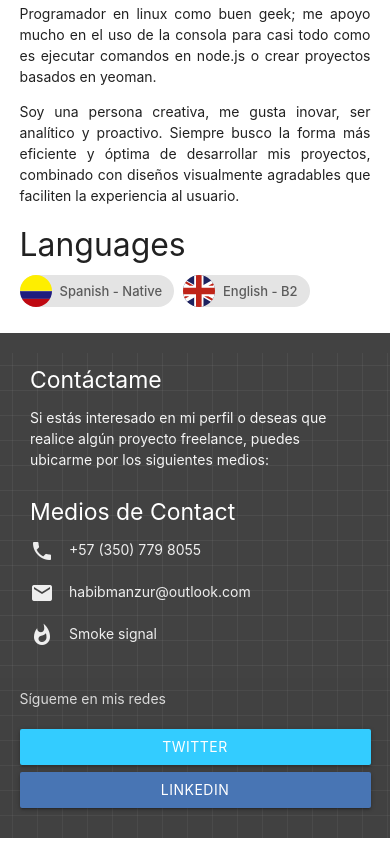
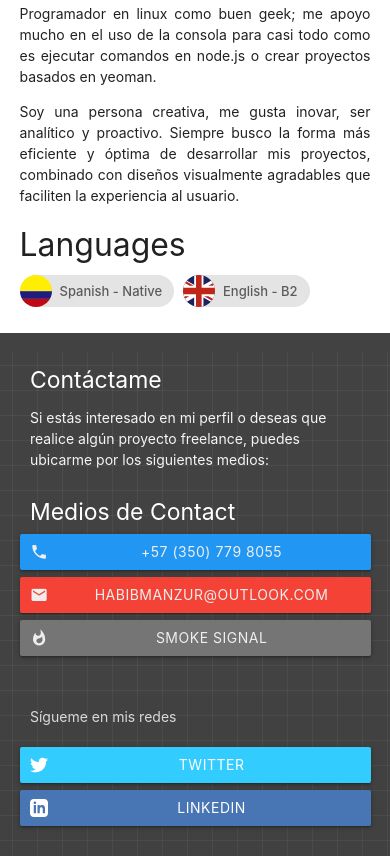
Before and after one commit to hmanzur/hmanzur.github.io, a website: page index.html in a window 390 px wide. Shown: the part 1147-2003 px from the top of the page. Drawn offline with nearby package versions, Linux system fonts and the light colour scheme.

Commit message:
Applying new mobile styles

```diff
--- a/assets/index.css
+++ b/assets/index.css
@@ -92,7 +92,7 @@ footer .page-footer .footer-copyright{
 }
 
 .bg-animate-1{
-	width: 100wh;
+	width: 100%;
 	height: 90vh;
 	color: #fff;
 	background: linear-gradient(-45deg, rgba(238, 118, 82, 0.6), rgba(231, 60, 126, 0.6), rgba(35, 165, 213, 0.6), rgba(35, 213, 171, 0.6));
@@ -117,6 +117,22 @@ footer .page-footer .footer-copyright{
 
 .alpha:hover {
 	opacity: 1;
+}
+
+
+.custom-icon {
+	background-repeat: no-repeat;
+	background-size: contain;
+	background-position: center;
+	color: transparent !important;
+}
+
+.custom-icon.twitter {
+	background-image: url("icons/twitter.svg");
+}
+
+.custom-icon.linkedin {
+	background-image: url("icons/linkedin.svg");
 }
 
 @-webkit-keyframes Gradient {
--- a/index.html
+++ b/index.html
@@ -173,9 +173,9 @@
                         </div>
                         <div class="col s12 m6 l6 offset-l1">
                             <h5 class="white-text">Medios de Contact</h5>
-                            <ul class="white-text">
+                            <ul class="white-text hide-on-small-only">
                                 <li>
-                                    <a class="grey-text text-lighten-3" href="tel:+573507798055">
+                                    <a class="grey-text text-lighten-3 " href="tel:+573507798055">
                                         <i class="material-icons left">phone</i>
                                         +57 (350) 779 8055
                                     </a>
@@ -199,26 +199,61 @@
                                     <i class="material-icons left">whatshot</i>Smoke signal</a>
                                 </li>
                             </ul>
+
+                            <div class="white-text hide-on-med-and-up row no-print">
+                                <a class="grey-text text-lighten-3 btn col s12 blue" href="tel:+573507798055">
+                                    <i class="material-icons left">phone</i>
+                                    +57 (350) 779 8055
+                                </a>
+
+                                <div class="col s12" style="height: .5em"></div>
+
+                                <a class="grey-text text-lighten-3 btn col s12 red" href="mailto:habibmanzur@outlook.com">
+                                    <i class="material-icons left">mail</i>habibmanzur@outlook.com
+                                </a>
+
+                                <div class="col s12" style="height: .5em"></div>
+
+                                <a class="grey-text text-lighten-3 btn col s12 grey darken-1"
+                                   href="https://www.google.com/search?q=How+do+you+send+a+smoke+signal">
+                                    <i class="material-icons left">whatshot</i>Smoke signal
+                                </a>
+                            </div>
                         </div>
                     </div>
                 </div>
                 <div class="footer-copyright no-print">
                     <div class="container">
                         <div class="row">
-                            Sígueme en mis redes
+                            <div class="col">
+                                Sígueme en mis redes
+                            </div>
 
-                            <div class="hide-on-small-only">
-                                <a class="grey-text text-lighten-4 right" href="//twitter.com/habibmanzur" target="_blank">Twitter</a>
-                                <a class="grey-text text-lighten-4 right" href="//www.linkedin.com/in/habibmanzur/" target="_blank">LinkedIn</a>
+                            <div class="col hide-on-small-only">
+                                <a class="grey-text text-lighten-4 right"
+                                   href="//twitter.com/habibmanzur" target="_blank">
+                                    <i class="material-icons custom-icon twitter">i</i>
+                                </a>
+
+                                <a class="grey-text text-lighten-4 right "
+                                   href="//www.linkedin.com/in/habibmanzur/" target="_blank">
+                                    <i class="material-icons custom-icon linkedin">i</i>
+                                </a>
                             </div>
                         </div>
 
                         <div class="col s12 row hide-on-med-and-up">
-                            <a class="col btn s12" href="//twitter.com/habibmanzur" target="_blank" style="background-color: #33CCFF;">Twitter</a>
+                            <a class="col btn s12" href="//twitter.com/habibmanzur"
+                               target="_blank" style="background-color: #33CCFF;">
+                                <i class="left material-icons custom-icon twitter">i</i>Twitter
+                            </a>
 
                             <div class="col s12" style="height: .5em"></div>
 
-                            <a class="col  btn s12" href="//www.linkedin.com/in/habibmanzur" target="_blank" style="background-color: #4875B4;">LinkedIn</a>
+                            <a class="col  btn s12" href="//www.linkedin.com/in/habibmanzur"
+                               target="_blank" style="background-color: #4875B4;">
+                                <i class="left material-icons custom-icon linkedin">i</i>LinkedIn
+                            </a>
                         </div>
                     </div>
                 </div>
```
Also changed, not shown: assets/icons/linkedin.svg (added), assets/icons/twitter.svg (added).
